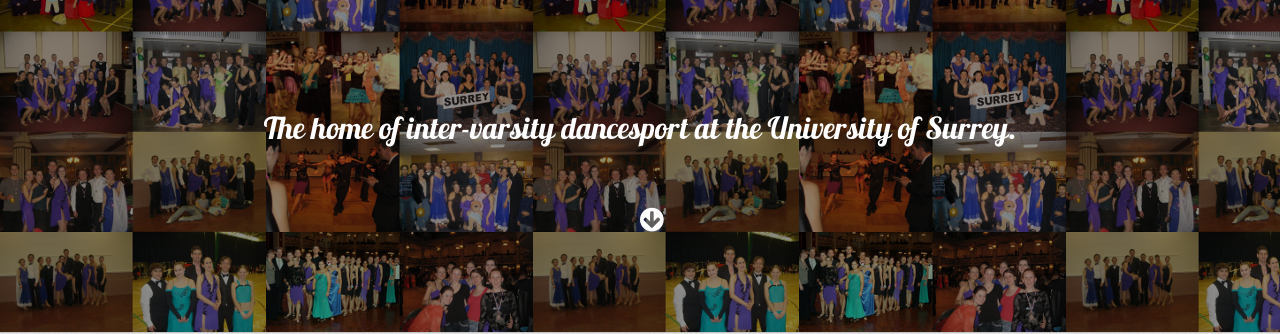
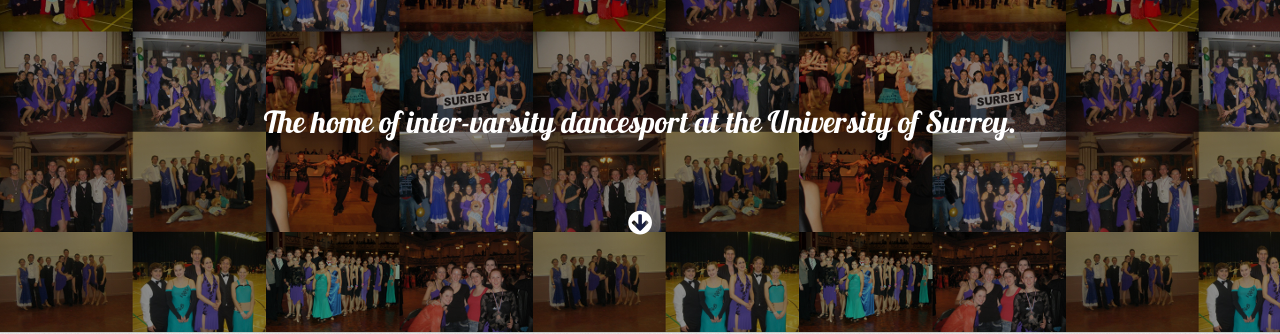
Before and after one commit to surreybldc/surreybldc.github.com, a Jekyll site: the page built from index.html, in a window 1280 px wide. Shown: the part 283-617 px from the top of the page. Built offline with Jekyll 4.4.1, drawn with Linux system fonts in a browser that asks for light colours.

Commit message:
Trying to make hero unit better

```diff
--- a/css/styles.css
+++ b/css/styles.css
@@ -61,16 +61,27 @@
   font-family: "Helvetica Neue", Arial, sans-serif;
   font-size: 0.8em;
 }
-h2.strapline {
+.strapline {
+  height: 400px;
+  margin-top: -400px;
+  background-color: rgba(0, 0, 0, 0.45);
+  width: 100%;
+  position: relative;
+}
+.strapline * {
+  text-align: center;
+  position: absolute;
   font-size: 1.9em;
   color: white;
-  line-height: 400px;
-  vertical-align: middle;
-  margin-top: -400px;
-  position: absolute;
-  background-color: rgba(0, 0, 0, 0.45);
   width: 100%;
-  text-align: center;
+  line-height: 1.2em;
+}
+.strapline h2 {
+  top: 50%;
+  margin-top: -0.8em;
+}
+.strapline i {
+  bottom: 22%;
 }
 .spiel section header,
 .speech .row > * {
--- a/index.html
+++ b/index.html
@@ -3,10 +3,10 @@
 ---
 <div class="hero-unit">
 </div>
-<h2 class="strapline">
-  The home of inter-varsity dancesport at the University of Surrey.
-  <i class="icon-circle-arrow-down" style="position: absolute; bottom: -23%; left: 50%"></i>
-</h2>
+<div class="strapline">
+  <h2>The home of inter-varsity dancesport at the University of Surrey.</h2>
+  <i class="icon-circle-arrow-down"></i>
+</div>
 <div class="spiel">
   <section>
     <header>
```
Also changed, not shown: 2 other files.
